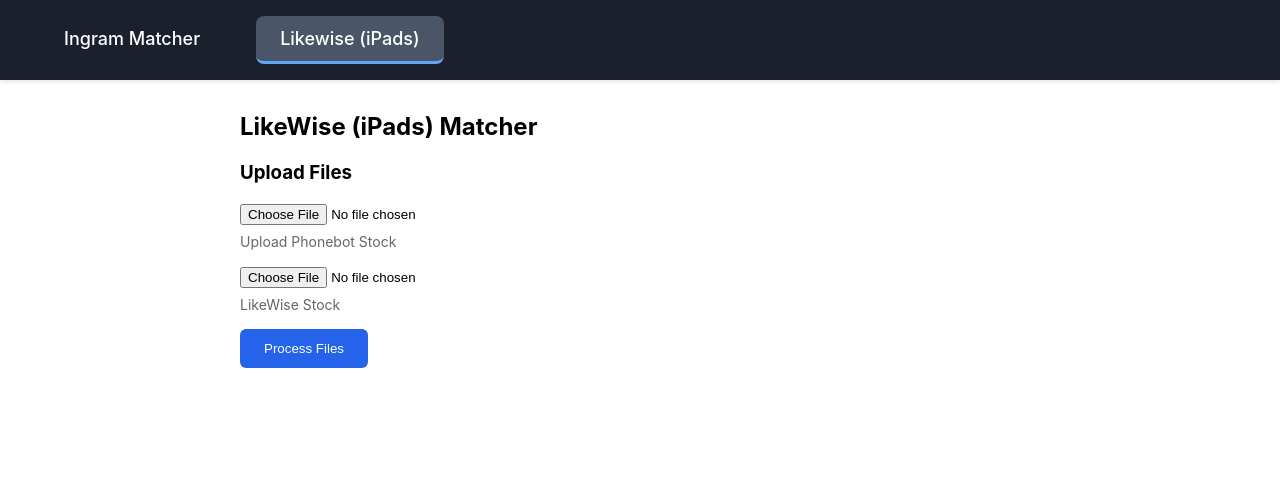
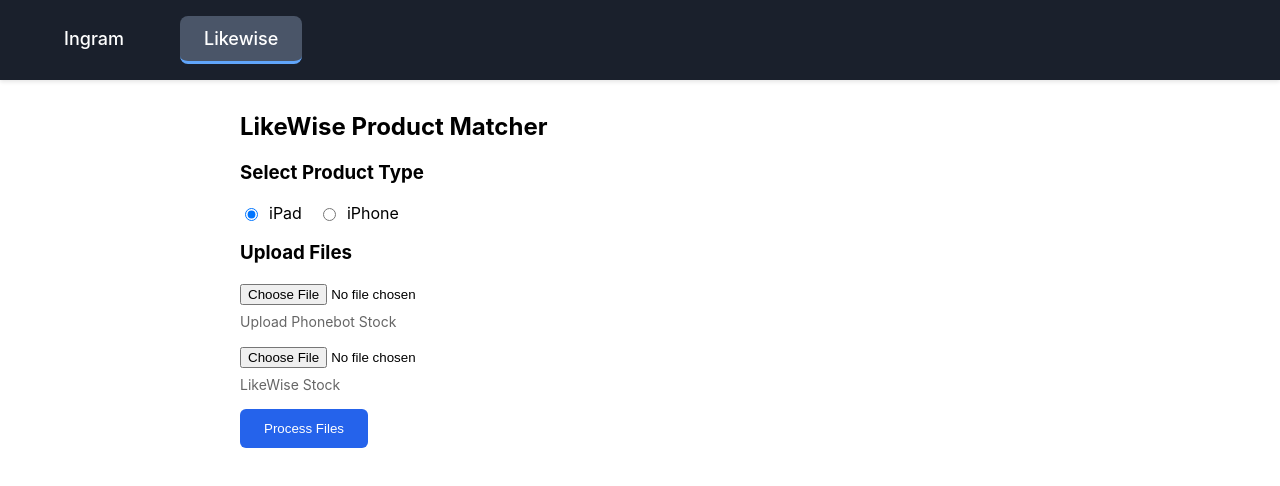
Before and after one commit to GeekJaffry/ingram-project, a React (Create React App) app: page /gpt-matcher in a window 1280 px wide. Shown: the top 486 px of the page. Built offline with nearby package versions, Linux system fonts and the light colour scheme.

Commit message:
create a new logic for Matching and links to show correct logic to call

```diff
--- a/src/App.js
+++ b/src/App.js
@@ -683,7 +683,7 @@
                 transition: 'background-color 0.2s'
               }}
             >
-              Ingram Matcher
+              Ingram
             </Link>
             <Link
               to="/gpt-matcher"
@@ -699,7 +699,7 @@
                 transition: 'background-color 0.2s'
               }}
             >
-              Likewise (iPads)
+              Likewise
             </Link>
           </div>
         </nav>
--- a/src/GptMatcher.js
+++ b/src/GptMatcher.js
@@ -1,12 +1,18 @@
 import React, { useState } from 'react';
 import axios from 'axios';
 import * as XLSX from 'xlsx';
+
+// API URL based on environment
+const API_URL = process.env.NODE_ENV === 'development'
+  ? 'http://localhost:8000'
+  : 'https://likewise-git-main-faizans-projects-6325c3cb.vercel.app';
 
 function GptMatcher() {
   const [files, setFiles] = useState({
     products: null,
     likewise: null
   });
+  const [sheetType, setSheetType] = useState('iPad');
   const [processing, setProcessing] = useState(false);
   const [error, setError] = useState(null);
   const [result, setResult] = useState(null);
@@ -39,9 +45,10 @@
     const formData = new FormData();
     formData.append('products', files.products);
     formData.append('likewise', files.likewise);
+    formData.append('sheet_type', sheetType);
 
     try {
-      const response = await axios.post('https://likewise-git-main-faizans-projects-6325c3cb.vercel.app/api/process', formData, {
+      const response = await axios.post(`${API_URL}/api/process`, formData, {
         headers: {
           'Content-Type': 'multipart/form-data'
         }
@@ -49,7 +56,7 @@
       setResult(response.data);
       setDownloadReady(true);
     } catch (err) {
-      setError(err.response?.data?.message || 'An error occurred during processing');
+      setError(err.response?.data?.detail || 'An error occurred during processing');
     } finally {
       setProcessing(false);
     }
@@ -57,10 +64,37 @@
 
   return (
     <div style={{ maxWidth: '800px', margin: '2rem auto', padding: '0 1rem' }}>
-      <h2>LikeWise (iPads) Matcher</h2>
+      <h2>LikeWise Product Matcher</h2>
 
       <div style={{ marginBottom: '2rem' }}>
         <div style={{ marginBottom: '1rem' }}>
+          <h3>Select Product Type</h3>
+          <div style={{
+            marginBottom: '1rem',
+            display: 'flex',
+            gap: '1rem',
+            alignItems: 'center'
+          }}>
+            <label style={{ display: 'flex', alignItems: 'center', gap: '0.5rem' }}>
+              <input
+                type="radio"
+                value="iPad"
+                checked={sheetType === 'iPad'}
+                onChange={(e) => setSheetType(e.target.value)}
+              />
+              iPad
+            </label>
+            <label style={{ display: 'flex', alignItems: 'center', gap: '0.5rem' }}>
+              <input
+                type="radio"
+                value="iPhone"
+                checked={sheetType === 'iPhone'}
+                onChange={(e) => setSheetType(e.target.value)}
+              />
+              iPhone
+            </label>
+          </div>
+
           <h3>Upload Files</h3>
           <div style={{ marginBottom: '1rem' }}>
             <input
@@ -118,7 +152,8 @@
         {downloadReady && (
           <button
             onClick={() => {
-              window.location.href = 'https://likewise-git-main-faizans-projects-6325c3cb.vercel.app/api/download/processed_results_ipads.xlsx';
+              const filename = `processed_results_${sheetType.toLowerCase()}s.xlsx`;
+              window.location.href = `${API_URL}/api/download/${filename}`;
             }}
             style={{
               padding: '0.75rem 1.5rem',
```
